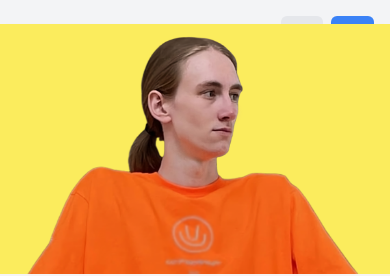
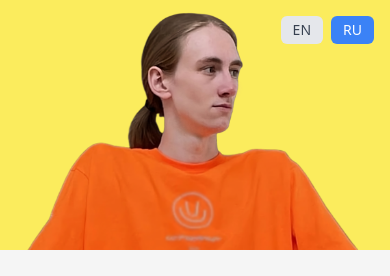
Before and after one commit to lenargum/CV, an Astro site: page / in a window 390 px wide. Shown: the top 276 px of the page. Built offline with nearby package versions, Linux system fonts and the light colour scheme; Astro itself is replaced by a stand-in of ours.

Commit message:
fix: mobile version

```diff
--- a/src/components/QuickLanguageSwitcher.jsx
+++ b/src/components/QuickLanguageSwitcher.jsx
@@ -6,7 +6,7 @@ export default function QuickLanguageSwitcher() {
   const { currentLang, setLanguage } = useTranslation();
 
   return (
-    <div className="absolute top-4 right-4 flex gap-2 print:hidden">
+    <div className="absolute top-4 right-4 flex gap-2 print:hidden z-10">
       <button
         onClick={() => setLanguage('en')}
         className={`px-3 py-1 rounded-md text-sm font-medium ${
--- a/src/layouts/Layout.astro
+++ b/src/layouts/Layout.astro
@@ -18,7 +18,7 @@ const { title } = Astro.props;
 		<meta name="generator" content={Astro.generator} />
 		<title>{title}</title>
 	</head>
-	<body class="bg-gray-100 min-h-screen flex justify-center py-6">
+	<body class="bg-gray-100 min-h-screen flex justify-center py-6 md:py-6 pt-0">
 		<main class="w-full max-w-[830px]">
 			<slot />
 		</main>
```
